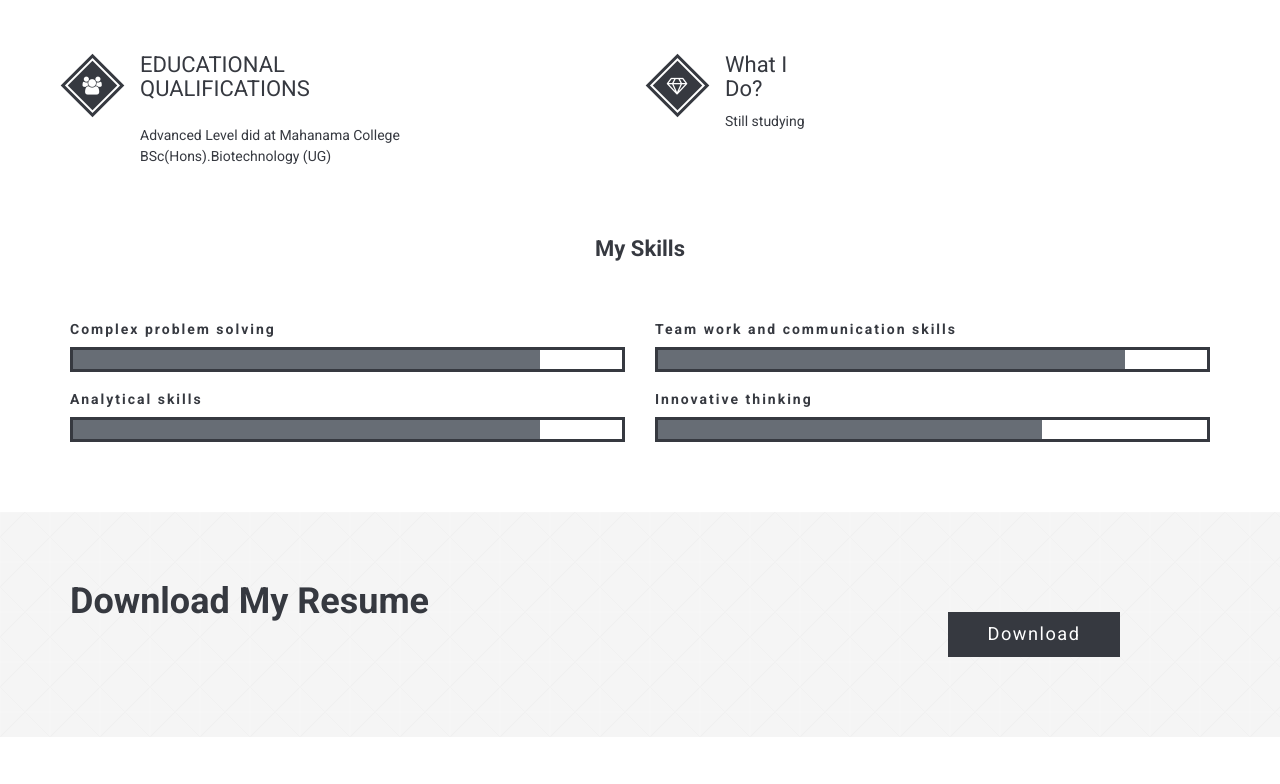
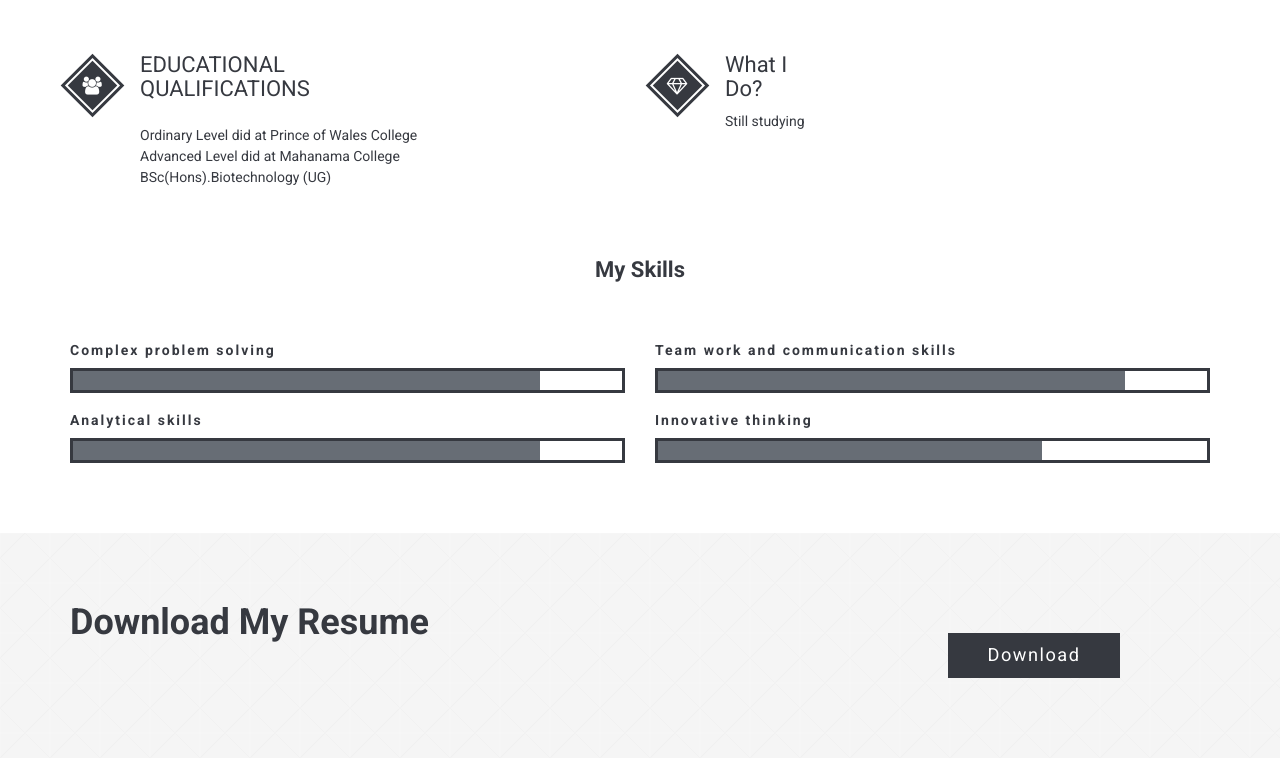
Before and after one commit to akmdesilva/akmdesilva.github.io, a plain HTML site: page index.html in a window 1280 px wide. Shown: the part 1200-1984 px from the top of the page. Drawn offline with Linux system fonts and the light colour scheme; files whose address does not match are found by name.

Commit message:
added details

```diff
--- a/index.html
+++ b/index.html
@@ -144,6 +144,7 @@
                                     <div class="rotate-box-info">
                                         <h4>EDUCATIONAL QUALIFICATIONS</h4>
                                         <br>
+			                <p> Ordinary Level did at Prince of Wales College </p>
                                         <p> Advanced Level did at Mahanama College </p>
                                         <p> BSc(Hons).Biotechnology (UG) </p>
                                     </div>
```
